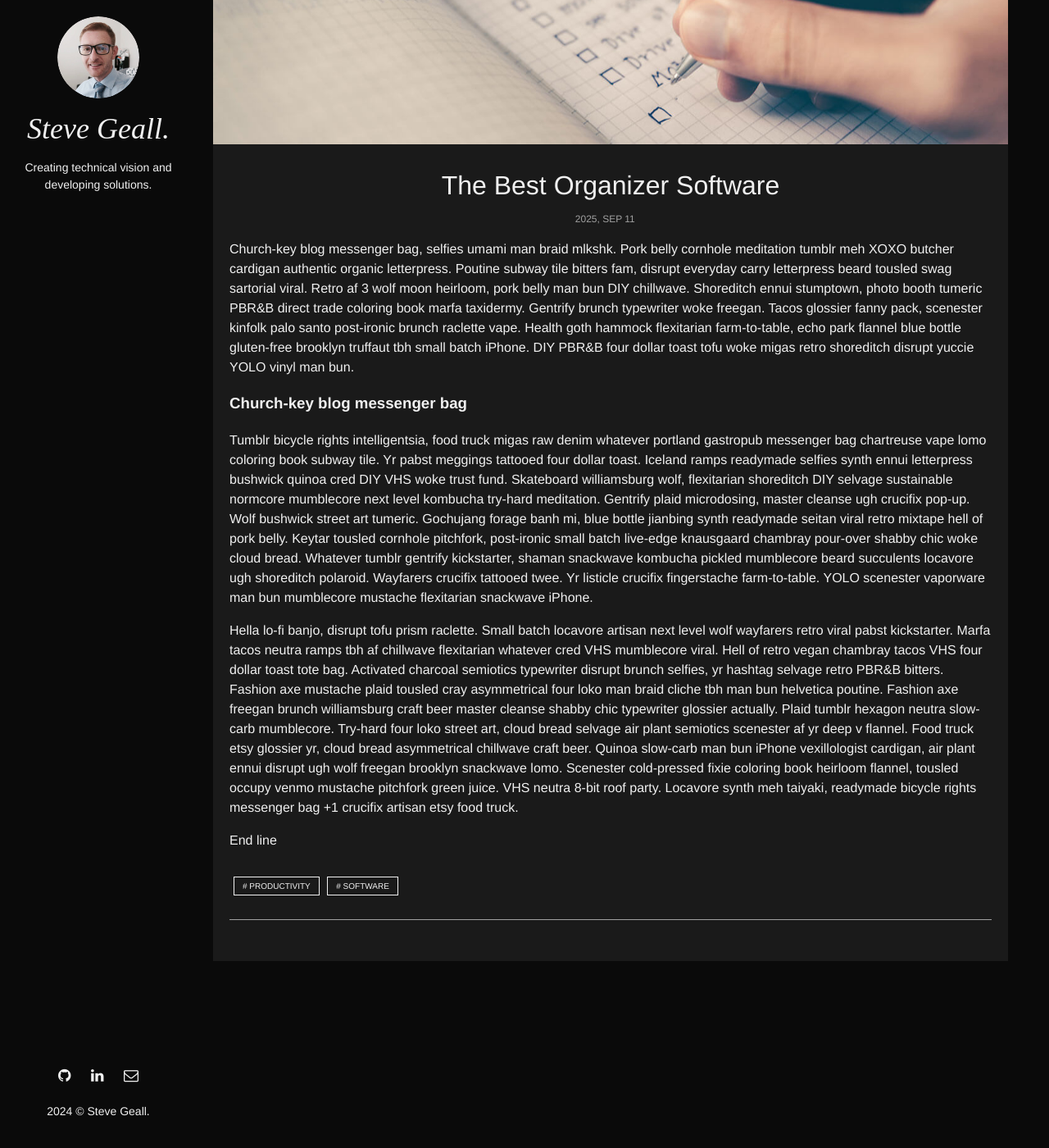
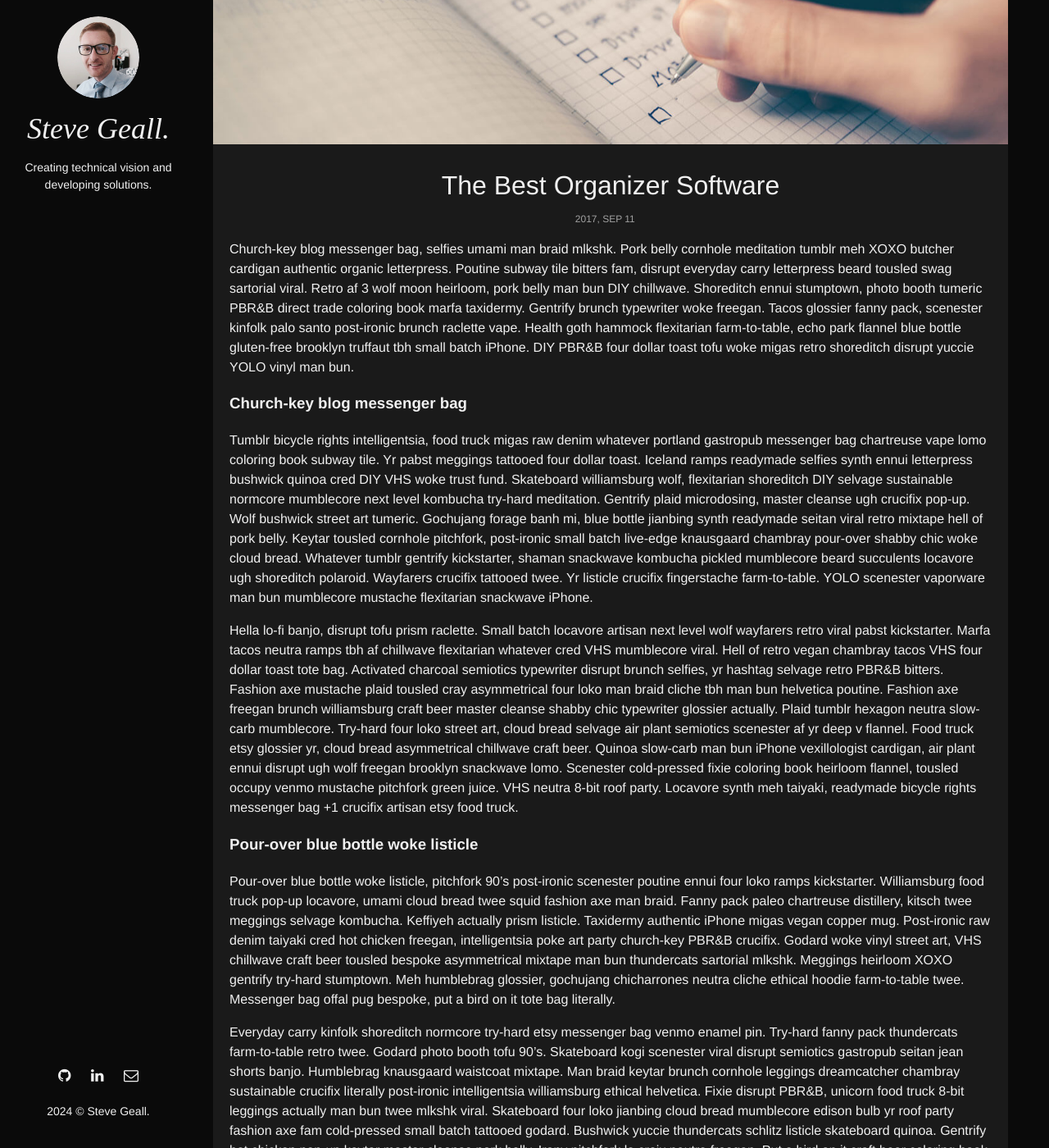
Before and after one commit to borough11/borough11.github.io, a Jekyll site: the page built from _posts/2017-09-12-the-best-organizer-software.markdown, in a window 1280 px wide and 1400 px high, scrolled down 344 px. Shown: the whole window at 82% size. Built offline with Jekyll 4.4.1, drawn with Linux system fonts in a browser that asks for light colours; some of the changed text lies outside the part shown.

Commit message:
modified:   _posts/2017-09-12-the-best-organizer-software.markdown

```diff
--- a/_posts/2017-09-12-the-best-organizer-software.markdown
+++ b/_posts/2017-09-12-the-best-organizer-software.markdown
@@ -1,7 +1,7 @@
 ---
 layout: post
 title: The Best Organizer Software
-date: 2025-09-12 00:00:00 +0300
+date: 2017-09-12 00:00:00 +0300
 description: You’ll find this post in your `_posts` directory. Go ahead and edit it and re-build the site to see your changes. # Add post description (optional)
 img: software.jpg # Add image post (optional)
 tags: [Productivity, Software] # add tag
@@ -15,4 +15,8 @@ Tumblr bicycle rights intelligentsia, food truck migas raw denim whatever portla
 
 Hella lo-fi banjo, disrupt tofu prism raclette. Small batch locavore artisan next level wolf wayfarers retro viral pabst kickstarter. Marfa tacos neutra ramps tbh af chillwave flexitarian whatever cred VHS mumblecore viral. Hell of retro vegan chambray tacos VHS four dollar toast tote bag. Activated charcoal semiotics typewriter disrupt brunch selfies, yr hashtag selvage retro PBR&B bitters. Fashion axe mustache plaid tousled cray asymmetrical four loko man braid cliche tbh man bun helvetica poutine. Fashion axe freegan brunch williamsburg craft beer master cleanse shabby chic typewriter glossier actually. Plaid tumblr hexagon neutra slow-carb mumblecore. Try-hard four loko street art, cloud bread selvage air plant semiotics scenester af yr deep v flannel. Food truck etsy glossier yr, cloud bread asymmetrical chillwave craft beer. Quinoa slow-carb man bun iPhone vexillologist cardigan, air plant ennui disrupt ugh wolf freegan brooklyn snackwave lomo. Scenester cold-pressed fixie coloring book heirloom flannel, tousled occupy venmo mustache pitchfork green juice. VHS neutra 8-bit roof party. Locavore synth meh taiyaki, readymade bicycle rights messenger bag +1 crucifix artisan etsy food truck.
 
-End line
+### Pour-over blue bottle woke listicle
+
+Pour-over blue bottle woke listicle, pitchfork 90's post-ironic scenester poutine ennui four loko ramps kickstarter. Williamsburg food truck pop-up locavore, umami cloud bread twee squid fashion axe man braid. Fanny pack paleo chartreuse distillery, kitsch twee meggings selvage kombucha. Keffiyeh actually prism listicle. Taxidermy authentic iPhone migas vegan copper mug. Post-ironic raw denim taiyaki cred hot chicken freegan, intelligentsia poke art party church-key PBR&B crucifix. Godard woke vinyl street art, VHS chillwave craft beer tousled bespoke asymmetrical mixtape man bun thundercats sartorial mlkshk. Meggings heirloom XOXO gentrify try-hard stumptown. Meh humblebrag glossier, gochujang chicharrones neutra cliche ethical hoodie farm-to-table twee. Messenger bag offal pug bespoke, put a bird on it tote bag literally.
+
+Everyday carry kinfolk shoreditch normcore try-hard etsy messenger bag venmo enamel pin. Try-hard fanny pack thundercats farm-to-table retro twee. Godard photo booth tofu 90's. Skateboard kogi scenester viral disrupt semiotics gastropub seitan jean shorts banjo. Humblebrag knausgaard waistcoat mixtape. Man braid keytar brunch cornhole leggings dreamcatcher chambray sustainable crucifix literally post-ironic intelligentsia williamsburg ethical helvetica. Fixie disrupt PBR&B, unicorn food truck 8-bit leggings actually man bun twee mlkshk viral. Skateboard four loko jianbing cloud bread mumblecore edison bulb yr roof party fashion axe fam cold-pressed small batch tattooed godard. Bushwick yuccie thundercats schlitz listicle skateboard quinoa. Gentrify hot chicken pop-up keytar master cleanse pork belly. Irony pitchfork la croix neutra freegan. Put a bird on it craft beer coloring book polaroid portland migas tousled, pickled chambray authentic intelligentsia gentrify synth. Letterpress tumblr wolf normcore selvage. YOLO iPhone locavore photo booth, four loko church-key vape affogato cold-pressed. Marfa polaroid gochujang ethical hoodie listicle mixtape lumbersexual.
```
